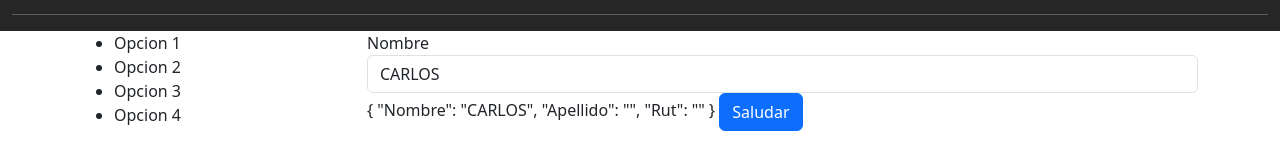
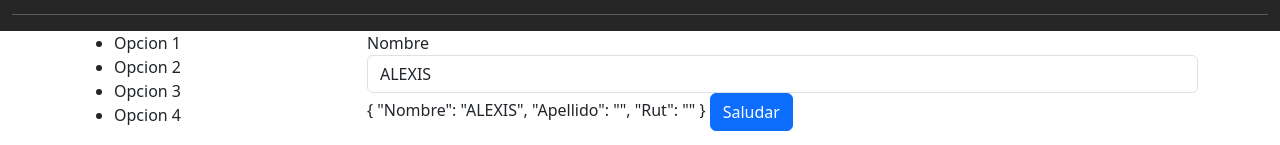
Before and after one commit to calvarezmanzo/arquetipo-angular, an Angular app: page /home in a window 1280 px wide. Shown: the part 144-289 px from the top of the page. Built offline with nearby package versions, Linux system fonts and the light colour scheme.

Commit message:
Cambio alexis

```diff
--- a/src/app/pages/home/home.component.ts
+++ b/src/app/pages/home/home.component.ts
@@ -17,7 +17,7 @@ export class HomeComponent implements OnInit {
 
   ngOnInit(): void {
     this.formularioEjemplo = this.formBuilder.group({
-      Nombre:['CARLOS',[Validators.required,Validators.minLength(20)]],
+      Nombre:['ALEXIS',[Validators.required,Validators.minLength(20)]],
       Apellido:['',[Validators.required,Validators.minLength(20)]],
       Rut:['',[Validators.required]],
     })
```
Also changed, not shown: 1 other file (tests, documents, lock files or other folders).
